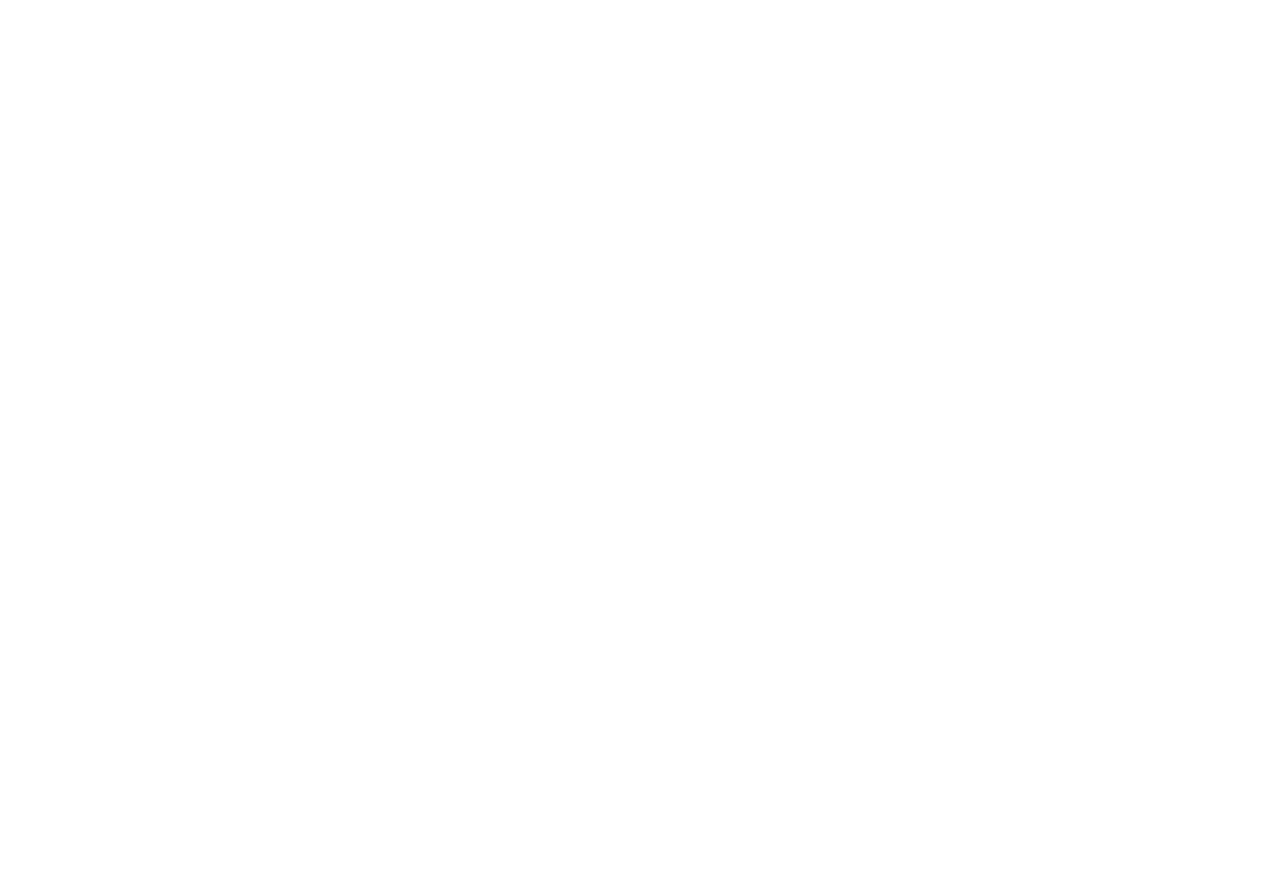
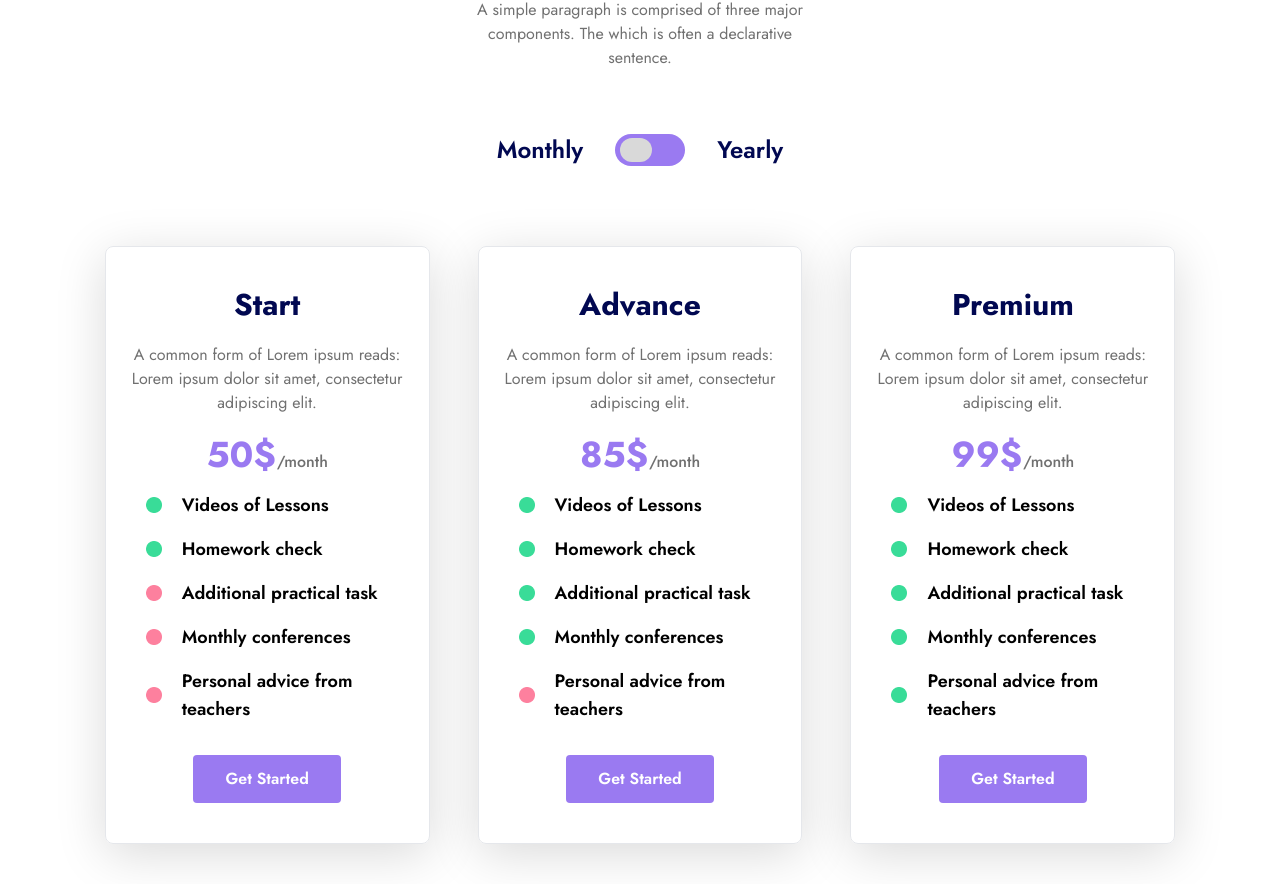
Before and after one commit to Extractoro/tailwindcss-react-project, a React (Vite) app: page / in a window 1280 px wide. Shown: the part 2160-3044 px from the top of the page. Before the commit the page ends 2062 px from the top, so only its background shows below. Built offline with nearby package versions, Linux system fonts and the light colour scheme.

Commit message:
add: plans section

```diff
--- a/src/App.jsx
+++ b/src/App.jsx
@@ -3,6 +3,7 @@
 import Features from "./components/Features";
 import Home from "./components/Home";
 import Navbar from "./components/Navbar";
+import Pricing from "./components/Pricing";
 
 function App() {
   return (
@@ -11,6 +12,7 @@
       <Home />
       <Features />
       <About />
+      <Pricing />
     </>
   );
 }
--- /dev/null
+++ b/src/components/Pricing.jsx
@@ -0,0 +1,141 @@
+import { useState } from "react";
+
+const Pricing = () => {
+  const [isYearly, setIsYearly] = useState(false);
+
+  const packages = [
+    {
+      name: "Start",
+      description:
+        "A common form of Lorem ipsum reads: Lorem ipsum dolor sit amet, consectetur adipiscing elit.",
+      monthlyPrice: "50$",
+      yearlyPrice: "499$",
+      green: "/src/assets/green.png",
+      red: "/src/assets/red.png",
+    },
+    {
+      name: "Advance",
+      description:
+        "A common form of Lorem ipsum reads: Lorem ipsum dolor sit amet, consectetur adipiscing elit.",
+      monthlyPrice: "85$",
+      yearlyPrice: "699$",
+      green: "/src/assets/green.png",
+      red: "/src/assets/red.png",
+    },
+    {
+      name: "Premium",
+      description:
+        "A common form of Lorem ipsum reads: Lorem ipsum dolor sit amet, consectetur adipiscing elit.",
+      monthlyPrice: "99$",
+      yearlyPrice: "899$",
+      green: "/src/assets/green.png",
+    },
+  ];
+
+  return (
+    <div className="p-4 md:px-14 max-w-s mx-auto py-10">
+      <div className="text-center">
+        <h1 className="text-3xl md:text-5xl font-extrabold text-primary mb-2">
+          Here are all our plans
+        </h1>
+        <p className="text-base text-tertiary md:w-1/3 mx-auto px-4">
+          A simple paragraph is comprised of three major components. The which
+          is often a declarative sentence.
+        </p>
+
+        <div className="mt-16">
+          <label
+            htmlFor="toggle"
+            className="inline-flex items-center cursor-pointer"
+          >
+            <span className="text-2xl mr-8 font-semibold text-primary">
+              Monthly
+            </span>
+            <div
+              className={`w-[70px] h-8 bg-secondary rounded-full transition duration-300 ease-in-out flex items-center`}
+            >
+              <div
+                className={`w-8 h-6 ${
+                  !isYearly && "ml-[5px]"
+                } rounded-full transition duration-300 ease-in-out ${
+                  isYearly ? "bg-[#d9d9d9] ml-8" : "bg-[#d9d9d9]"
+                }`}
+              ></div>
+            </div>
+            <span className="text-2xl ml-8 font-semibold text-primary">
+              Yearly
+            </span>
+          </label>
+          <input
+            type="checkbox"
+            id="toggle"
+            className="hidden"
+            checked={isYearly}
+            onChange={() => {
+              setIsYearly(!isYearly);
+            }}
+          />
+        </div>
+      </div>
+
+      <div className="grid md:grid-cols-3 sm:grid-cols-2 grid-cols-1 mt-20 md:w-11/12 md:gap-12 gap-10 mx-auto">
+        {packages.map((pkg, index) => (
+          <div
+            key={index}
+            className="border py-10 md:px-6 px-4 rounded-lg shadow-3xl"
+          >
+            <h3 className="text-3xl font-bold text-center text-primary">
+              {pkg.name}
+            </h3>
+            <p className="text-tertiary text-center my-5">{pkg.description}</p>
+            <p className="mt-5 text-center text-secondary text-4xl font-bold">
+              {isYearly ? `${pkg.yearlyPrice}` : `${pkg.monthlyPrice}`}{" "}
+              <span className="text-base text-tertiary font-medium -ml-[10px]">
+                /{isYearly ? "year" : "month"}
+              </span>
+            </p>
+            <ul className="mt-4 space-y-4 px-4">
+              <li className="flex items-center gap-5 font-semibold text-lg">
+                <img src={pkg.green} alt="green" className="w-4 h-4" /> Videos
+                of Lessons
+              </li>
+              <li className="flex items-center gap-5 font-semibold text-lg">
+                <img src={pkg.green} alt="green" className="w-4 h-4" /> Homework
+                check
+              </li>
+              <li className="flex items-center gap-5 font-semibold text-lg">
+                <img
+                  src={pkg.name === "Start" ? `${pkg.red}` : `${pkg.green}`}
+                  alt="green"
+                  className="w-4 h-4"
+                />{" "}
+                Additional practical task
+              </li>
+              <li className="flex items-center gap-5 font-semibold text-lg">
+                <img
+                  src={pkg.name === "Start" ? `${pkg.red}` : `${pkg.green}`}
+                  alt="green"
+                  className="w-4 h-4"
+                />{" "}
+                Monthly conferences
+              </li>
+              <li className="flex items-center gap-5 font-semibold text-lg">
+                <img
+                  src={pkg.name === "Premium" ? `${pkg.green}` : `${pkg.red}`}
+                  alt="green"
+                  className="w-4 h-4"
+                />{" "}
+                Personal advice from teachers
+              </li>
+            </ul>
+            <div className="w-full mx-auto mt-8 flex items-center justify-center">
+              <button className="btnPrimary">Get Started</button>
+            </div>
+          </div>
+        ))}
+      </div>
+    </div>
+  );
+};
+
+export default Pricing;
```
Also changed, not shown: src/assets/green.png (added), src/assets/red.png (added).
